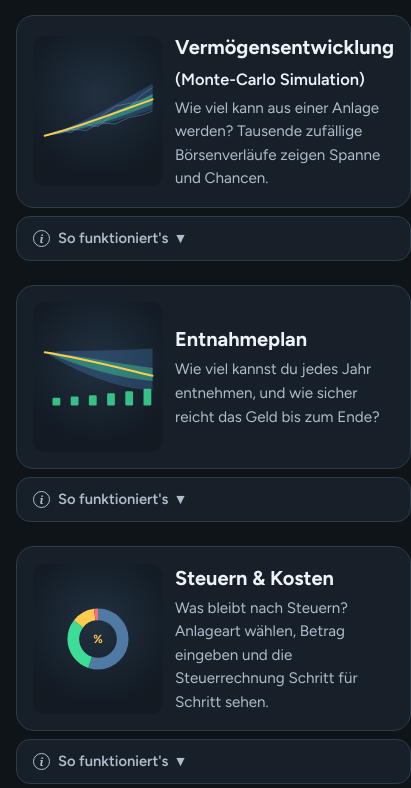
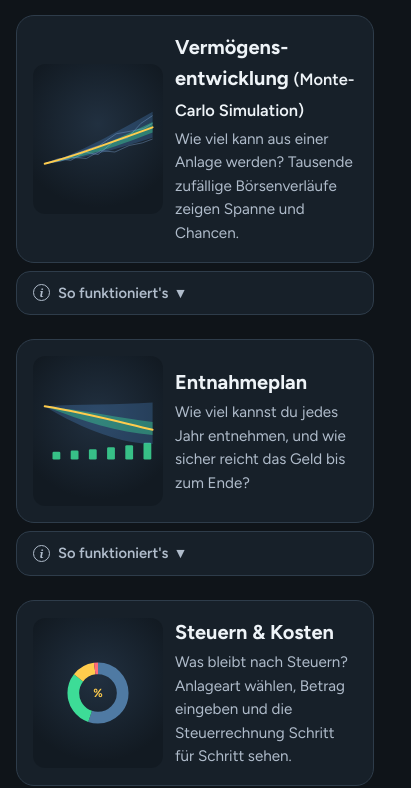
Before and after one commit to david-westerhoff/finanz-tool, a plain HTML site: page index.html in a window 390 px wide. Shown: the part 62-850 px from the top of the page, 411 px wide, since content can reach past the window. Drawn offline with Linux system fonts and the light colour scheme; a web font is replaced by a local one.

Commit message:
Startseite mobil: Karten nicht mehr breiter als der Bildschirm

```diff
--- a/index.html
+++ b/index.html
@@ -47,11 +47,11 @@
 
   /* Menü */
   .modes { display: grid; grid-template-columns: repeat(3, minmax(0, 1fr)); gap: 16px; }
-  @media (max-width: 720px) { .modes { grid-template-columns: 1fr; } .mode { grid-template-columns: 130px 1fr; align-items: center; } .mode svg { height: 110px; } .mode .stat { grid-column: 1 / -1; } }
+  @media (max-width: 720px) { .modes { grid-template-columns: minmax(0, 1fr); } .mode { grid-template-columns: 130px minmax(0, 1fr); align-items: center; } .mode svg { height: 110px; } .mode .stat { grid-column: 1 / -1; } .mode .paren { white-space: normal; } }
   .mode { text-align: left; font: inherit; color: var(--ink); background: var(--panel); border: 1px solid var(--line); border-radius: 18px; padding: 16px; cursor: pointer; display: grid; gap: 12px; transition: transform .15s, border-color .15s; }
   .mode:hover { transform: translateY(-3px); border-color: var(--acc); }
   .mode svg { width: 100%; height: 150px; display: block; border-radius: 12px; background: radial-gradient(circle at 50% 40%, #213040 0%, #121a22 75%); }
-  .mode h3 { margin: 0; font-size: 1.25rem; }
+  .mode h3 { margin: 0; font-size: 1.25rem; overflow-wrap: break-word; }
   .paren { font-size: .82em; font-weight: 600; color: inherit; white-space: nowrap; }
   .mode p { margin: 3px 0 0; color: var(--muted); font-size: .95rem; }
   /* Karten in Zeile 1, Erklärungen in Zeile 2: eine aufgeklappte Erklärung zieht die anderen Karten nicht mit */
@@ -726,7 +726,7 @@
   // ---------- Menü ----------
   const MODES = { mc: "Vermögensentwicklung (Monte-Carlo Simulation)", ent: "Entnahmeplan", kst: "Steuern & Kosten" };
   // Klammerzusatz kleiner setzen: „Name (Zusatz)“
-  const modeHtml = s => s.replace(/ \((.+)\)$/, ' <small class="paren">($1)</small>').replace("&", "&amp;");
+  const modeHtml = s => s.replace(/ \((.+)\)$/, ' <small class="paren">($1)</small>').replace("&", "&amp;").replace("Vermögensentwicklung", "Vermögens&shy;entwicklung");
   const SVG_MC = `<svg viewBox="0 0 200 120" aria-hidden="true">
     <path d="M18 98 C60 86 110 60 184 18 L184 58 C120 78 70 92 18 98Z" fill="rgba(90,169,255,.22)"/>
     <path d="M18 98 C62 88 110 70 184 34 L184 50 C118 76 70 90 18 98Z" fill="rgba(61,220,151,.4)"/>
```
